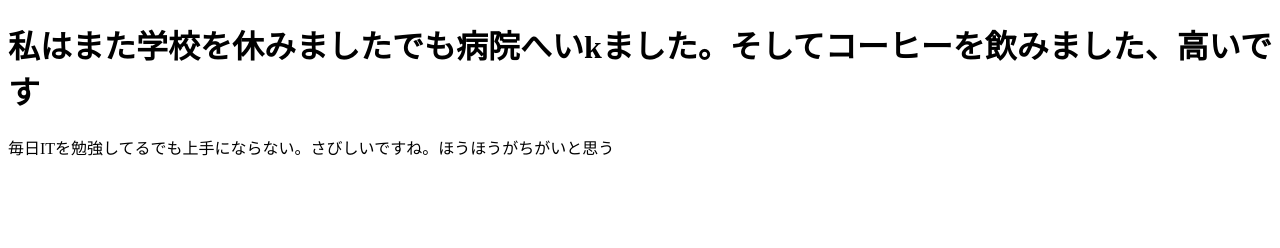
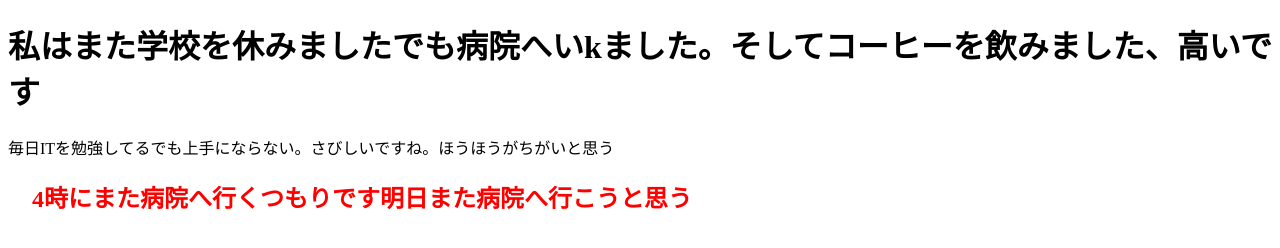
Before and after one commit to HuuHungg/github-demo, a plain HTML site: page index.html in a window 1280 px wide. Drawn offline with Linux system fonts and the light colour scheme.

Commit message:
innnit Project

```diff
--- a/index.html
+++ b/index.html
@@ -9,5 +9,6 @@
 <body>
     <h1>私はまた学校を休みましたでも病院へいkました。そしてコーヒーを飲みました、高いです</h1>
     <p>毎日ITを勉強してるでも上手にならない。さびしいですね。ほうほうがちがいと思う</p>
+    <h2 style="color: red ;">　4時にまた病院へ行くつもりです明日また病院へ行こうと思う　</h2>
 </body>
 </html>
```
